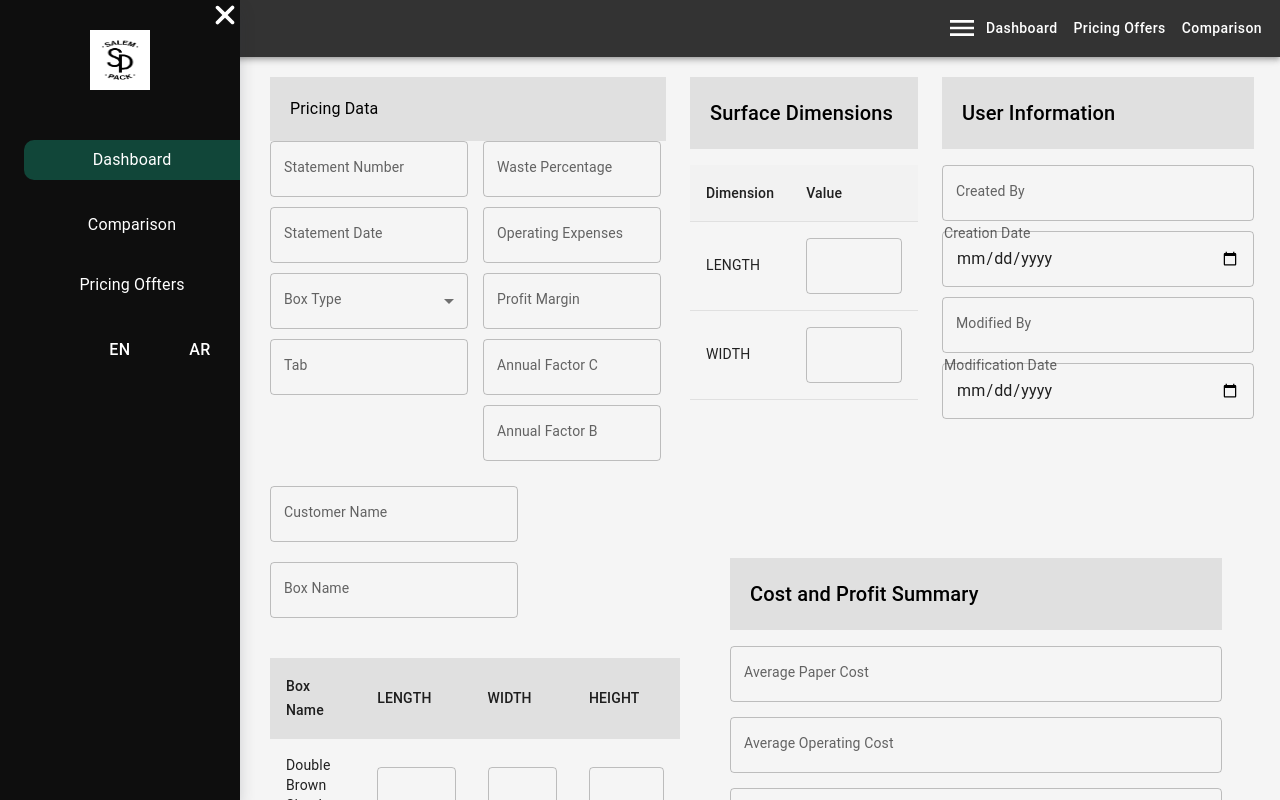
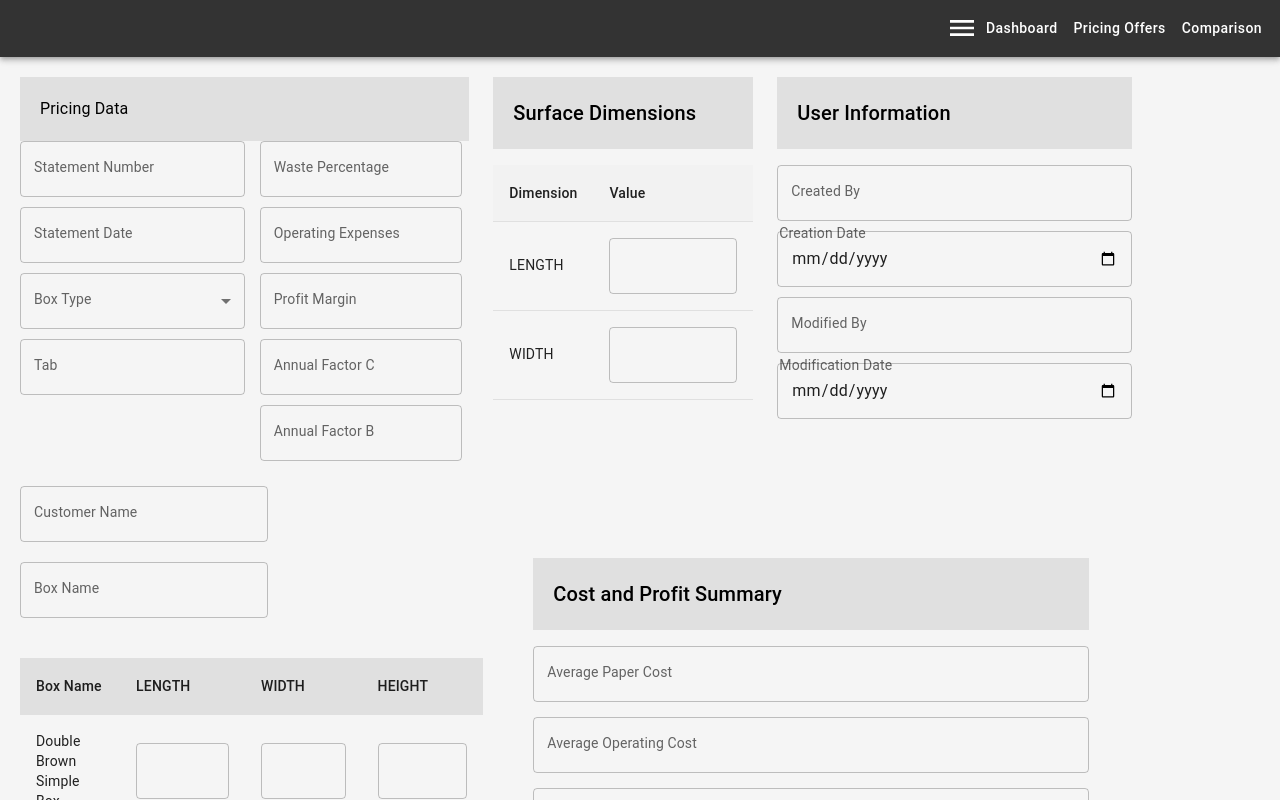
Before and after one commit to karim40188/pricing-project-master, a React (Vite) app: page /home in a window 1280 px wide. Shown: the top 800 px of the page. Built offline with nearby package versions, Linux system fonts and the light colour scheme.

Commit message:
some edit

```diff
--- a/src/components/Context/Context.jsx
+++ b/src/components/Context/Context.jsx
@@ -27,7 +27,7 @@ export const LanguageProvider = ({ children }) => {
 
 
 
-  let [sideBarOpen,setSideBarOpen]=useState(true)
+  let [sideBarOpen,setSideBarOpen]=useState(false)
 
   return (
     <LanguageContext.Provider value={{ language, direction, handleLanguageChange , sideBarOpen, setSideBarOpen }}>
--- a/src/components/Layout.jsx
+++ b/src/components/Layout.jsx
@@ -24,7 +24,7 @@ function Layout() {
           sx={{
             width: sideBarOpen ? "80%" : "90%",
             mx: "auto",
-            ml: sideBarOpen ? {xs:"0",md:"250px"} : "45px",
+            ml: sideBarOpen ? {xs:"0",md:"250px"} : "0",
             padding: "20px"
           }}
         >
```
